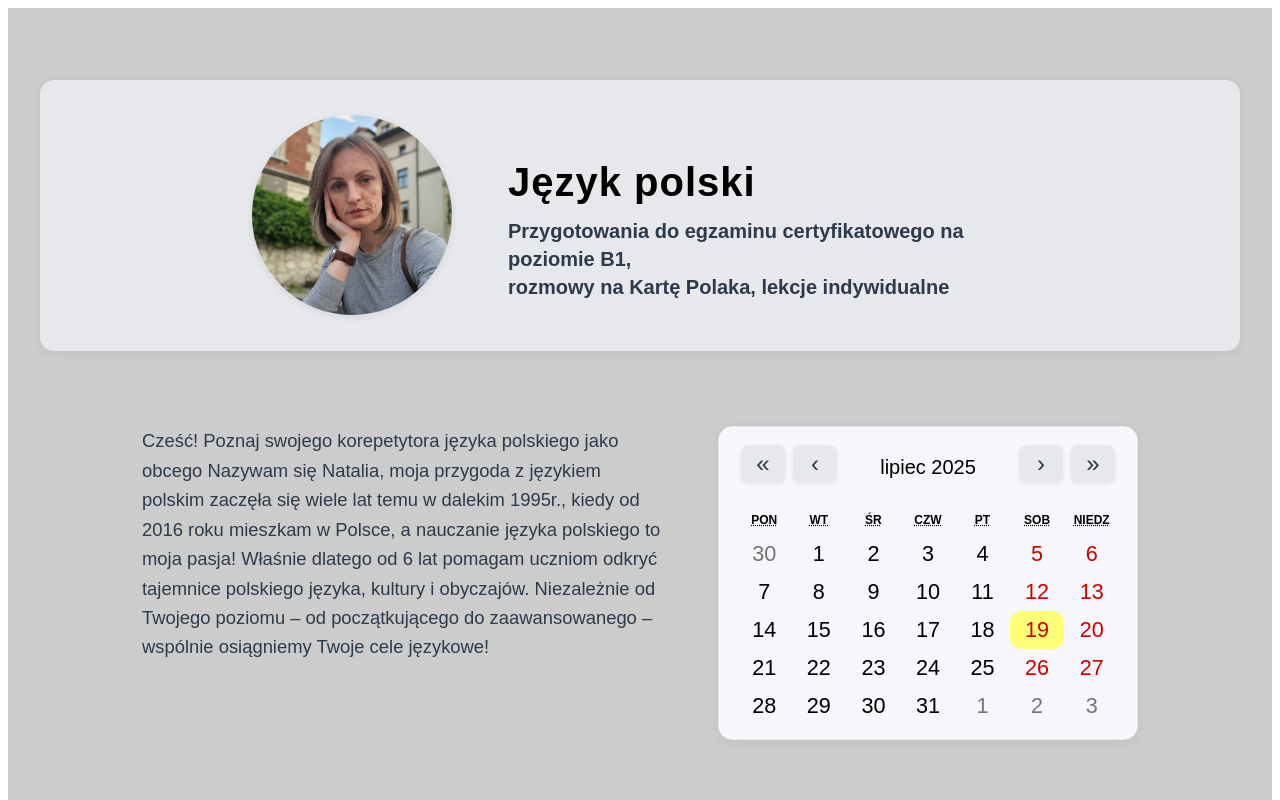
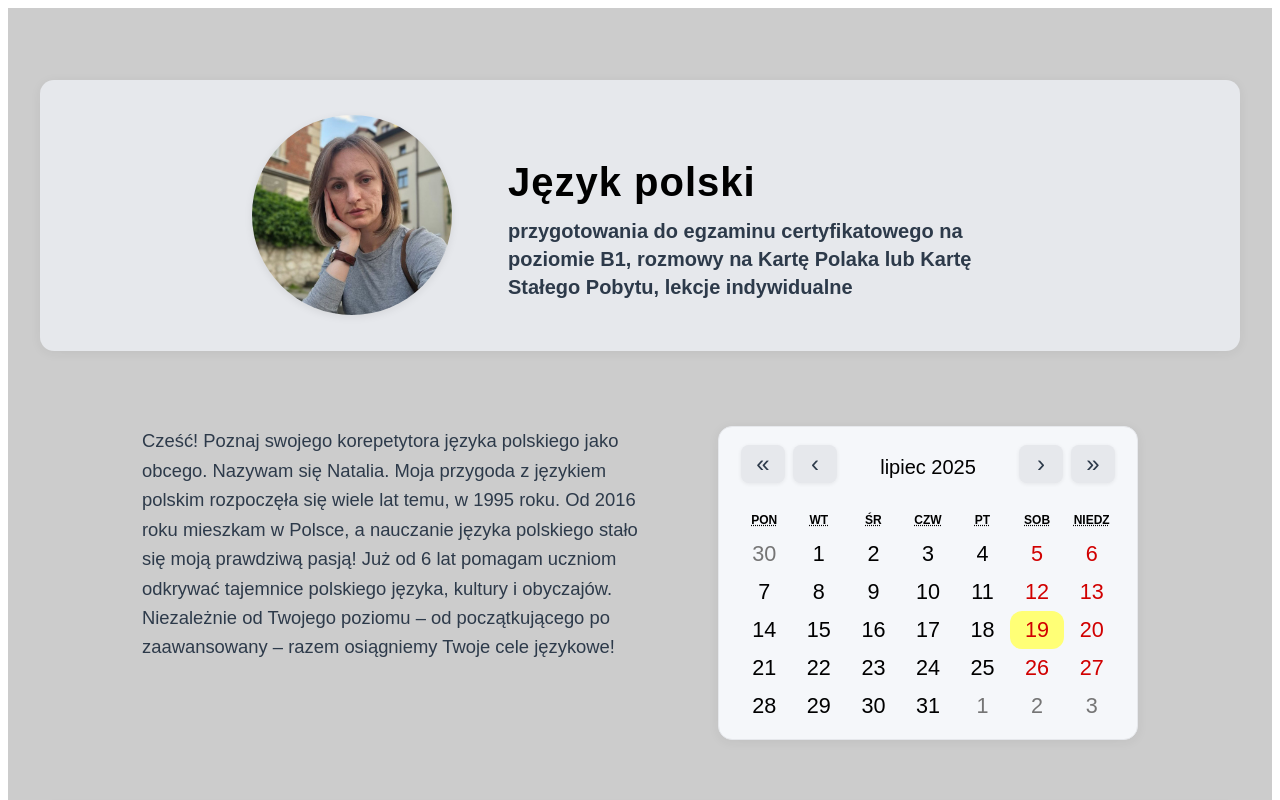
Before and after one commit to Natalia-Plahetka/Natalia-Plahetka.github.io, a React (Vite) app: page / in a window 1280 px wide. Shown: the top 800 px of the page. Built offline with nearby package versions, Linux system fonts and the light colour scheme.

Commit message:
grammar fix

```diff
--- a/src/components/CalendarContainer/CalendarContainer.jsx
+++ b/src/components/CalendarContainer/CalendarContainer.jsx
@@ -8,11 +8,12 @@ const CalendarContainer = () => {
     return (
         <div className={styles.calendarContainer}>
             <div className={styles.calendarText}>
-                Cześć! Poznaj swojego korepetytora języka polskiego jako obcego
-                Nazywam się Natalia, moja przygoda z językiem polskim zaczęła się wiele lat temu w dalekim 1995r., kiedy
-                od 2016 roku mieszkam w Polsce, a nauczanie języka polskiego to moja pasja! Właśnie dlatego od 6 lat
-                pomagam uczniom odkryć tajemnice polskiego języka, kultury i obyczajów. Niezależnie od Twojego poziomu
-                – od początkującego do zaawansowanego – wspólnie osiągniemy Twoje cele językowe!
+                Cześć! Poznaj swojego korepetytora języka polskiego jako obcego.
+                Nazywam się Natalia. Moja przygoda z językiem polskim rozpoczęła się wiele lat temu, w 1995 roku.
+                Od 2016 roku mieszkam w Polsce, a nauczanie języka polskiego stało się moją prawdziwą pasją!
+                Już od 6 lat pomagam uczniom odkrywać tajemnice polskiego języka, kultury i obyczajów.
+                Niezależnie od Twojego poziomu – od początkującego po zaawansowany – razem osiągniemy Twoje
+                cele językowe!
             </div>
             <Calendar locale="pl-PL" />
         </div>
--- a/src/components/Header/Header.jsx
+++ b/src/components/Header/Header.jsx
@@ -10,8 +10,8 @@ export default function Header() {
       <div className={styles.headerText}>
         <h1 className={styles.polishFlagText}>Język polski</h1>
         <h2>
-          Przygotowania do egzaminu certyfikatowego na poziomie B1,<br />
-          rozmowy na Kartę Polaka, lekcje indywidualne
+          przygotowania do egzaminu certyfikatowego na poziomie B1,
+          rozmowy na Kartę Polaka lub Kartę Stałego Pobytu, lekcje indywidualne
         </h2>
       </div>
     </header>
```
Also changed, not shown: misc/Screenshot_2025-07-03_17-29-05.png (deleted), src/components/InfoSplitSection/InfoSplitSection.jsx (deleted), src/components/InfoSplitSection/InfoSplitSection.module.css (deleted).
